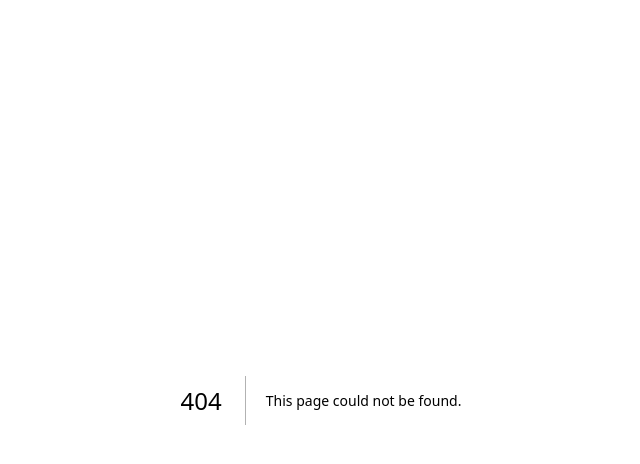
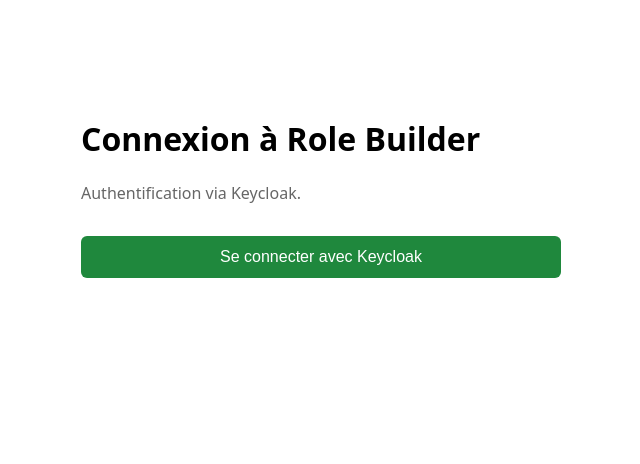
Before and after one commit to ag-flow/roles, a Next.js app in the folder frontend/: page /login in a window 1280 px wide. Before the commit this address had no page. Shown: the top 464 px of the page, without its empty margins (319-959 px from the left). Built offline with nearby package versions, Linux system fonts and the light colour scheme; no server answers.

Commit message:
feat(frontend): page /login avec bouton Keycloak (server action signIn)
Co-Authored-By: Claude Opus 4.7 (1M context) <noreply@anthropic.com>

```diff
--- /dev/null
+++ b/frontend/src/app/login/page.tsx
@@ -0,0 +1,41 @@
+import { signIn } from '@/auth';
+
+export default function LoginPage() {
+  return (
+    <main
+      style={{
+        padding: '2rem',
+        maxWidth: 480,
+        margin: '4rem auto',
+        fontFamily: 'system-ui, sans-serif',
+      }}
+    >
+      <h1>Connexion à Role Builder</h1>
+      <p style={{ color: '#666', marginBottom: '2rem' }}>
+        Authentification via Keycloak.
+      </p>
+      <form
+        action={async () => {
+          'use server';
+          await signIn('keycloak', { redirectTo: '/' });
+        }}
+      >
+        <button
+          type="submit"
+          style={{
+            padding: '0.75rem 1.5rem',
+            fontSize: '1rem',
+            backgroundColor: '#1f883d',
+            color: 'white',
+            border: 'none',
+            borderRadius: '6px',
+            cursor: 'pointer',
+            width: '100%',
+          }}
+        >
+          Se connecter avec Keycloak
+        </button>
+      </form>
+    </main>
+  );
+}
```
